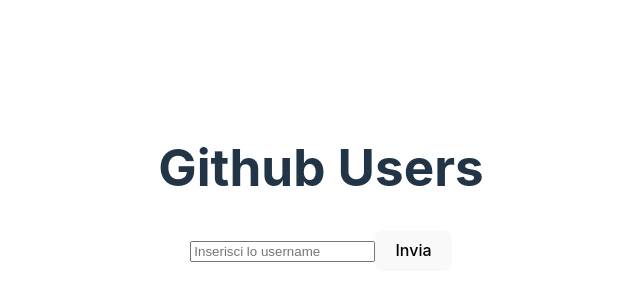
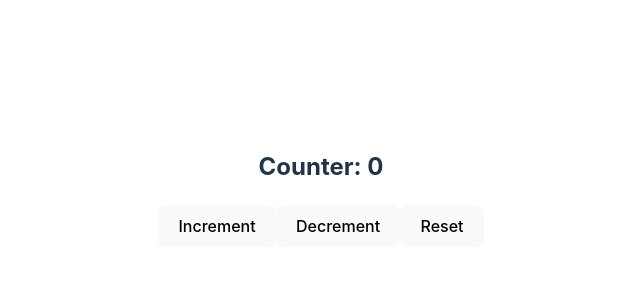
Before and after one commit to Airtcloudia/React, a React (Vite) app: page / in a window 1280 px wide. Shown: the part 212-512 px from the top of the page, without its empty margins (319-959 px from the left). Built offline with nearby package versions, Linux system fonts and the light colour scheme.

Commit message:
add esercizio-75

```diff
--- a/src/App.jsx
+++ b/src/App.jsx
@@ -1,10 +1,11 @@
-import { useState, useContext } from "react";
 import "./App.css";
-import GithubUsers from "./GithubUsers";
+import HookCounter from "./hooks/hookCounter";
 
-
-function App() {
-  return <GithubUsers />;
+const App = () => {
+    return (
+      <
+        HookCounter/>
+    )
 }
 
 export default App;
--- a/src/GithubUser.jsx
+++ /dev/null
@@ -1,45 +0,0 @@
-import { useEffect, useState } from "react";
-
-const API_URL = "https://api.github.com/users/";
-
-const GitHubUser = ({ username }) => {
-  const [data, setData] = useState({});
-  const [error, setError] = useState(null);
-
-  useEffect(() => {
-    const fetchData = async () => {
-      setError(false);
-      try {
-        const result = await fetch(`${API_URL}${username}`);
-        const response = await result.json();
-
-        if (result.ok) {
-          setData(response);
-        } else {
-          setError(response);
-        }
-      } catch (error) {
-        setError(error);
-      }
-    };
-
-    fetchData();
-  }, [username]);
-
-  return (
-    <div>
-      {error && <div>Error: {error.message}</div>}
-      {data && (
-        <div>
-          <div>Username: {data.login}</div>
-          <div>Name: {data.name}</div>
-          <div>
-            <img src={data.avatar_url} alt={`${data.login} avatar`} />
-          </div>
-        </div>
-      )}
-    </div>
-  );
-};
-
-export default GitHubUser;
--- a/src/GithubUsers.jsx
+++ /dev/null
@@ -1,34 +0,0 @@
-import React, { useState } from "react";
-import GitHubUser from "./GitHubUser";
-
-const GithubUsers = () => {
-  const [searchQuery, setSearchQuery] = useState("");
-  const [username, setUsername] = useState("");
-
-  const handleInputChange = (e) => {
-    setSearchQuery(e.target.value);
-  };
-
-  const handleFormSubmit = (e) => {
-    e.preventDefault();
-    setUsername(searchQuery);
-  };
-
-  return (
-    <div>
-      <h1>Github Users</h1>
-      <form onSubmit={handleFormSubmit}>
-        <input
-          type="text"
-          value={searchQuery}
-          onChange={handleInputChange}
-          placeholder="Inserisci lo username"
-        />
-        <button type="submit">Invia</button>
-      </form>
-      {username && <GitHubUser username={username} />}
-    </div>
-  );
-};
-
-export default GithubUsers;
--- /dev/null
+++ b/src/hooks/HookCounter.jsx
@@ -0,0 +1,17 @@
+import useCounter from "./useCounter"
+
+
+const HookCounter = ({initialValue = 0}) => {
+    const {counter, onIncrement, onDecrement, onReset} = useCounter(initialValue)
+
+    return (
+        <>
+        <h2>Counter: {counter}</h2>
+        <button onClick={onIncrement}>Increment</button>
+        <button onClick={onDecrement}>Decrement</button>
+        <button onClick={onReset}>Reset</button>
+        </>
+    )
+}
+
+export default HookCounter
--- /dev/null
+++ b/src/hooks/useCounter.jsx
@@ -0,0 +1,28 @@
+import { useState } from "react"
+
+const useCounter = (initialValue = 0) => {
+    const [counter, setCounter] = useState(initialValue)
+
+    const handleCounterIncrement = () => {
+        setCounter((c) => c + 1 )
+    }
+
+    const handleCounterDecrement = () => {
+        setCounter((c) => c - 1)
+    }
+
+    const handlecCounterReset = () => {
+        setCounter(initialValue)
+    }
+
+    return(
+        {
+            counter: counter,
+            onIncrement: handleCounterIncrement,
+            onDecrement: handleCounterDecrement,
+            onReset: handlecCounterReset,
+        }
+    )
+}
+
+export default useCounter
```
